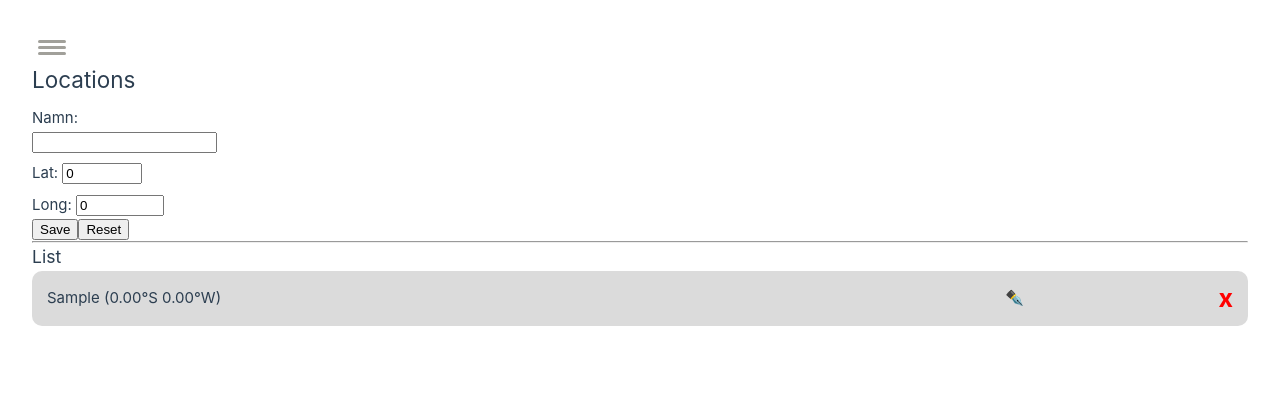
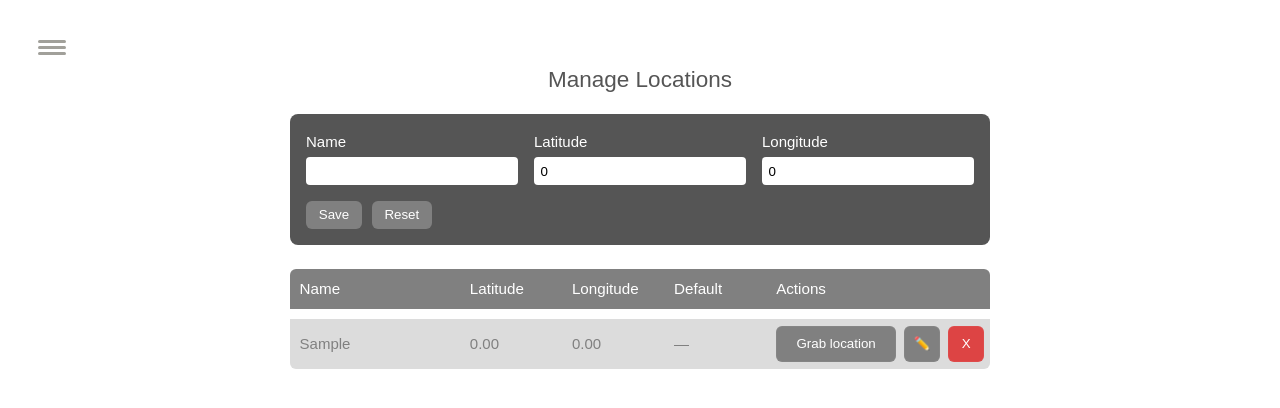
Before and after one commit to Ivarponken/weather, a Vue app: page /locations in a window 1280 px wide. Both pictures are taken after typing "Sample" into the empty fields and a click on the button "Save". Shown: the top 408 px of the page. Built offline with nearby package versions, Linux system fonts and the light colour scheme.

Commit message:
Gjort location snyggt

```diff
--- a/src/views/LocationsView.vue
+++ b/src/views/LocationsView.vue
@@ -9,111 +9,375 @@ onMounted(() => {
   locationsList.value = JSON.parse(localStorage.getItem('locations')) ?? []
 })
 
-function remove(location) {
-  locationsList.value = locationsList.value.filter((itm) => {
-    return itm.position.lat != location.position.lat && itm.position.long != location.position.long
-  })
+function remove(loc) {
+  locationsList.value = locationsList.value.filter(
+    (itm) => itm.position.lat !== loc.position.lat || itm.position.long !== loc.position.long,
+  )
   localStorage.setItem('locations', JSON.stringify(locationsList.value))
 }
 
 function save() {
+  if (!location.value.name) return
   locationsList.value.push(location.value)
   location.value = { name: '', position: { lat: 0, long: 0 }, default: false }
   localStorage.setItem('locations', JSON.stringify(locationsList.value))
 }
 
-function setDefault(e) {
-  locationsList.value.map((itm) => {
-    itm.default = e.position.lat == itm.position.lat && e.position.long == itm.position.long
+function setDefault(loc) {
+  locationsList.value.forEach((itm) => {
+    itm.default = itm.position.lat === loc.position.lat && itm.position.long === loc.position.long
   })
   localStorage.setItem('locations', JSON.stringify(locationsList.value))
 
-  locationsList.value.forEach((itm) => {
-    if (itm.default) {
-      router.push(`/forecast/${itm.name}/${itm.position.lat}/${itm.position.long}`)
-    }
-  })
+  router.push(`/forecast/${loc.name}/${loc.position.lat}/${loc.position.long}`)
 }
 
 function editValue(itm) {
-  location.value = itm
+  location.value = { ...itm }
 }
+
 function reset() {
   location.value = { name: '', position: { lat: 0, long: 0 }, default: false }
 }
 </script>
+
 <template>
-  <h2>Locations</h2>
+  <div class="locations-wrapper">
+    <h2>Manage Locations</h2>
+
+    <div class="form">
       <label>
-    Namn:
+        Name
         <input type="text" v-model="location.name" />
       </label>
       <label>
-    Lat:
-    <input type="number" max="90" min="-90" step=".1" size="5" v-model="location.position.lat" />
+        Latitude
+        <input type="number" max="90" min="-90" step=".1" v-model="location.position.lat" />
       </label>
       <label>
-    Long:
-    <input type="number" max="180" min="-180" step=".1" size="5" v-model="location.position.long" />
+        Longitude
+        <input type="number" max="180" min="-180" step=".1" v-model="location.position.long" />
       </label>
+      <div class="buttons">
         <button @click="save">Save</button>
         <button @click="reset">Reset</button>
-  <hr />
-  <h3>List</h3>
-  <ul>
-    <li
+      </div>
+    </div>
+
+    <ul class="header">
+      <li>Name</li>
+      <li>Latitude</li>
+      <li>Longitude</li>
+      <li>Default</li>
+      <li>Actions</li>
+    </ul>
+
+    <div
       v-for="loc in locationsList"
-      :key="loc"
-      :class="loc.default ? 'default' : ''"
-      @click="setDefault(loc)"
+      :key="loc.name"
+      class="card"
+      :class="{ default: loc.default }"
     >
-      {{ loc.name }}
-      ({{ Math.abs(loc.position.lat).toFixed(2) }}°{{ loc.position.lat > 0 ? 'N' : 'S' }}
-      {{ Math.abs(loc.position.long).toFixed(2) }}°{{ loc.position.long > 0 ? 'E' : 'W' }})
-      <span class="edit" @click.stop="editValue(loc)" title="Edit location">✒️</span>
-      <span class="remove" @click="remove(loc)" title="Remove location">x</span>
-    </li>
-  </ul>
+      <div class="kv">
+        <div class="key">Name</div>
+        <div class="value">{{ loc.name }}</div>
+      </div>
+      <div class="kv">
+        <div class="key">Latitude</div>
+        <div class="value">{{ loc.position.lat.toFixed(2) }}</div>
+      </div>
+      <div class="kv">
+        <div class="key">Longitude</div>
+        <div class="value">{{ loc.position.long.toFixed(2) }}</div>
+      </div>
+      <div class="kv">
+        <div class="key">Default</div>
+        <div class="value">{{ loc.default ? '✅' : '—' }}</div>
+      </div>
+      <div class="kv actions">
+        <div class="key">Actions</div>
+        <div class="value">
+          <div class="action-buttons">
+            <div class="action-top">
+              <button
+                @click.stop="setDefault(loc)"
+                :class="{ active: loc.default }"
+                :aria-pressed="loc.default"
+              >
+                Grab location
+              </button>
+            </div>
+            <div class="action-bottom">
+              <button @click.stop="editValue(loc)" class="edit">✏️</button>
+              <button class="remove" @click="remove(loc)">X</button>
+            </div>
+          </div>
+        </div>
+      </div>
+    </div>
+  </div>
 </template>
+
 <style scoped>
+.locations-wrapper {
+  font-family: 'Poppins', sans-serif;
+  color: #fff;
+  max-width: 700px;
+  margin: auto;
+}
+
+h2 {
+  margin-bottom: 1rem;
+  text-align: center;
+  color: #555;
+}
+
+/* Form */
+.form {
+  display: flex;
+  flex-wrap: wrap;
+  gap: 1rem;
+  margin-bottom: 1.5rem;
+  background: #555;
+  padding: 1rem;
+  border-radius: 8px;
+}
 label {
+  flex: 1 1 30%;
+  display: flex;
+  flex-direction: column;
+  color: #fff;
+  font-weight: 500;
+}
+input {
+  border-radius: 4px;
+  border: none;
+  padding: 0.4rem;
+  margin-top: 0.2rem;
+}
+.buttons {
+  display: flex;
+  gap: 0.6rem;
+  align-items: flex-end;
+}
+button {
+  background: gray;
+  color: white;
+  border: none;
+  padding: 0.4rem 0.8rem;
+  border-radius: 6px;
+  cursor: pointer;
+  transition: 0.2s;
+  font-weight: 500;
+}
+button:hover {
+  background: #777;
+}
+button.remove {
+  background: #d44;
+}
+button.remove:hover {
+  background: #b22;
+}
+
+/* Ensure action buttons (set default / edit / remove) have the same height */
+.kv.actions .value button {
+  /* fixed height so all buttons align */
+  min-height: 36px;
+  height: 36px;
+  display: inline-flex;
+  align-items: center;
+  justify-content: center;
+  padding: 0 0.75rem;
+  line-height: 1;
+  box-sizing: border-box;
+  /* subtle inner outline so buttons have a faint border without layout shift */
+  box-shadow: 0 0 0 1px rgba(255, 255, 255, 0.04) inset;
+  border-radius: 6px;
+  transition:
+    box-shadow 120ms ease,
+    transform 80ms ease;
+}
+
+.kv.actions .value button[disabled] {
+  opacity: 0.6;
+  cursor: not-allowed;
+}
+
+/* visual state for the active (default) location button */
+.kv.actions .value button.active {
+  /* subtle selection outline while remaining clickable */
+  outline: 2px solid rgba(255, 255, 255, 0.08);
+  box-shadow: 0 0 0 1px rgba(255, 255, 255, 0.02) inset;
+}
+
+/* Hover and focus styles for better affordance */
+.kv.actions .value button:hover {
+  box-shadow: 0 0 0 1px rgba(255, 255, 255, 0.08) inset;
+  transform: translateY(-1px);
+}
+.kv.actions .value button:focus-visible {
+  outline: none;
+  /* outer glow for keyboard focus */
+  box-shadow: 0 0 0 3px rgba(70, 130, 180, 0.18);
+}
+
+.kv.actions .value button.edit {
+  /* ensure edit button uses same padding as other action buttons */
+  padding: 0 0.75rem;
+}
+
+/* Desktop header */
+.header {
+  display: grid;
+  grid-template-columns: 25% 15% 15% 15% auto;
+  gap: 0;
+  margin: 0 0 0.6rem 0;
+  padding: 0.5rem 0.6rem;
+  list-style: none;
+  background: gray;
+  color: #fff;
+  font-weight: 600;
+  border-radius: 6px 6px 0 0;
+  font-size: 0.95rem;
+}
+
+/* Card */
+.card {
+  background: gray;
+  border-radius: 10px;
+  padding: 1rem;
+  margin-bottom: 1rem;
+  box-shadow: 0 2px 8px rgba(0, 0, 0, 0.2);
+  color: #fff;
+  font-family: 'Poppins', sans-serif;
+  transition: background 0.2s;
+}
+.card.default {
+  background: #4682b4;
+}
+
+.kv {
+  display: flex;
+  gap: 1rem;
+  align-items: flex-start;
+  padding: 0.3rem 0;
+  border-bottom: 1px solid rgba(255, 255, 255, 0.1);
+}
+.kv:last-child {
+  border-bottom: none;
+}
+.key {
+  flex: 0 0 100px;
+  font-weight: 600;
+  color: #fff;
+  white-space: nowrap;
+}
+.value {
+  flex: 1 1 auto;
+  color: #fff;
+  word-break: break-word;
+}
+
+/* --- Desktop grid --- */
+@media (min-width: 700px) {
+  .header {
+    display: grid;
+  }
+  .card {
+    display: grid;
+    grid-template-columns: 25% 15% 15% 15% auto;
+    align-items: center;
+    padding: 0.45rem 0.6rem;
+    margin-bottom: 0;
+    border-radius: 0;
+    box-shadow: none;
+  }
+  .kv {
+    display: contents;
+  }
+  .key {
+    display: none;
+  }
+  .value {
+    color: inherit;
+  }
+  .card:nth-of-type(even) {
+    background: gainsboro;
+    color: grey;
+  }
+  .card:nth-of-type(odd) {
+    background: gray;
+  }
+  .card:last-of-type {
+    border-radius: 0 0 6px 6px;
+  }
+
+  /* Desktop: ensure action buttons are inline and compact */
+  .kv.actions .value .action-buttons {
+    display: flex;
+    flex-direction: row; /* override mobile column */
+    align-items: center;
+    gap: 0.5rem;
+  }
+  .kv.actions .value .action-top {
+    margin-bottom: 0;
+  }
+  .kv.actions .value .action-top button {
+    width: auto;
+    min-width: 120px; /* reasonable primary button size */
+  }
+  .kv.actions .value .action-bottom {
+    display: flex;
+    gap: 0.5rem;
+  }
+  .kv.actions .value .action-bottom button {
+    flex: 0 0 auto;
+    width: 36px; /* small square buttons for edit/remove */
+    padding: 0; /* remove extra horizontal padding to keep them square */
+    display: inline-flex;
+    align-items: center;
+    justify-content: center;
+  }
+}
+
+/* --- Mobile: hide header, stacked key/value layout --- */
+@media (max-width: 699px) {
+  .header {
+    display: none;
+  }
+  .card {
+    display: flex;
+    flex-direction: column;
+    gap: 0.3rem;
+  }
+  .key {
     display: block;
-  width: 15em;
-  padding-top: 0.5em;
   }
-.remove {
-  color: red;
-  font-size: 25px;
-  cursor: pointer;
-  font-weight: bold;
+  .card:nth-of-type(even) {
+    background: #777;
   }
-.remove:hover {
-  color: rgba(255, 118, 118, 0.425);
+  .card:nth-of-type(odd) {
+    background: #555;
   }
-ul {
-  padding: 0;
-  margin: 0;
+
+  /* Mobile: place Grab location on its own row, edit/remove underneath */
+  .kv.actions .value .action-buttons {
+    display: flex;
+    flex-direction: column;
   }
-li {
+  .kv.actions .value .action-top {
+    margin-bottom: 0.5rem;
+  }
+  .kv.actions .value .action-top button {
+    width: 100%;
+  }
+  .kv.actions .value .action-bottom {
     display: flex;
-  justify-content: space-between;
-  align-items: center;
-  padding: 0.5em 1em;
-  margin-bottom: 0.5em;
-  background-color: #dbdbdb;
-  border-radius: 10px;
-  cursor: pointer;
+    gap: 0.5rem;
   }
-li:hover {
-  background-color: rgb(158, 218, 158);
+  .kv.actions .value .action-bottom button {
+    flex: 1 1 0;
   }
-span.edit {
-  position: absolute;
-  right: 20%;
-  display: inline-block;
-  cursor: pointer;
-}
-.default {
-  font-weight: bold;
 }
 </style>
```
Also changed, not shown: public/manifest.json. Lines whose indentation alone changed are shown as unchanged.
